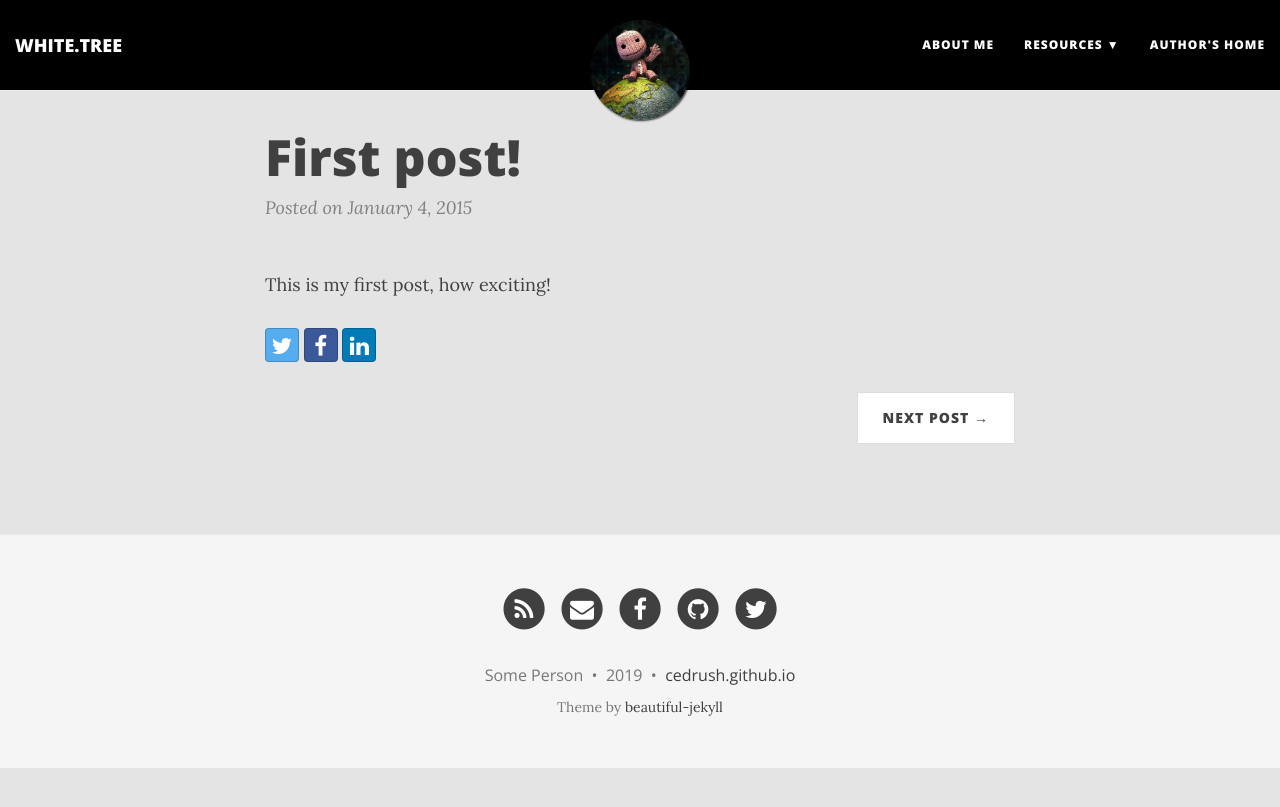
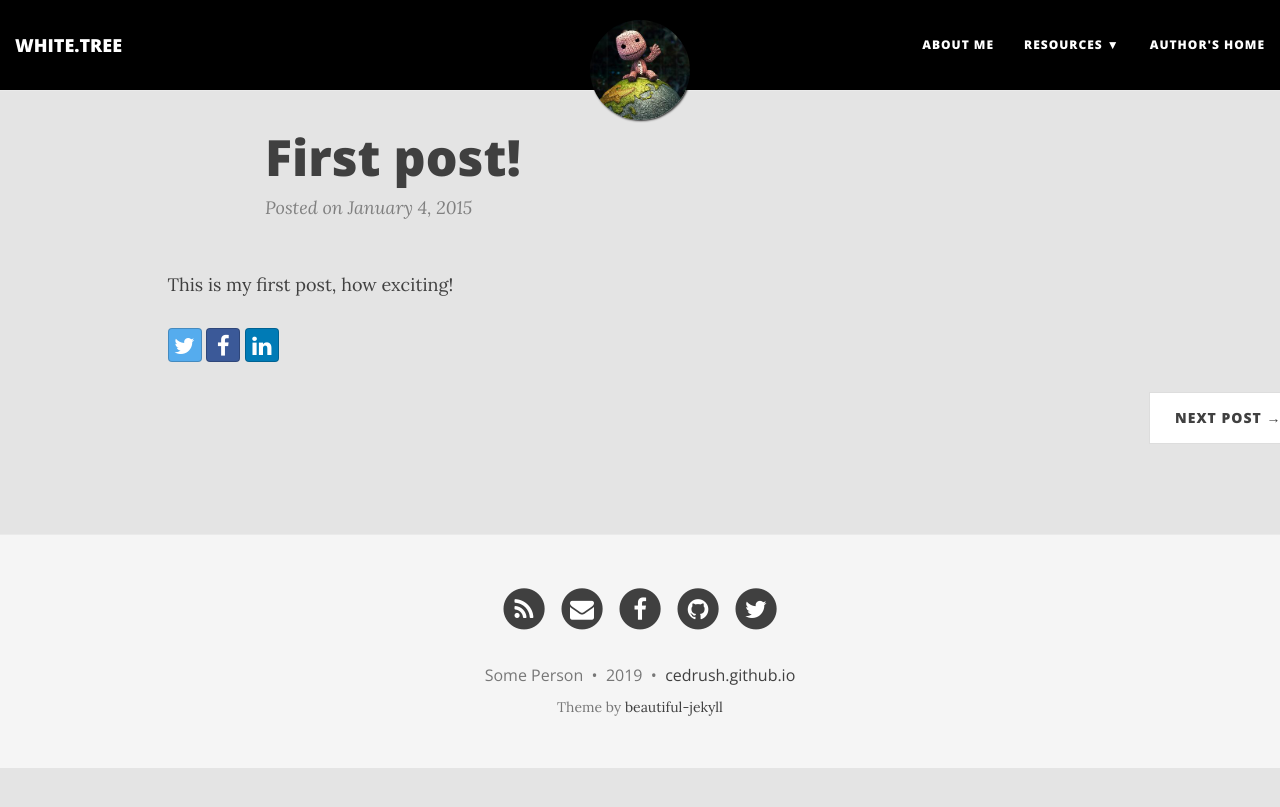
Before and after one commit to cedrush/cedrush.github.io, a Jekyll site: the page built from _posts/2015-01-04-first-post.md, in a window 1280 px wide. Shown: the top 807 px of the page. Built offline with Jekyll 4.4.1, drawn with Linux system fonts in a browser that asks for light colours; nearby versions of some CDN libraries.

Commit message:
Update post.html

```diff
--- a/_layouts/post.html
+++ b/_layouts/post.html
@@ -6,7 +6,7 @@
 
 <div class="container">
   <div class="row">
-    <div class="col-lg-8 col-lg-offset-2 col-md-10 col-md-offset-1">
+    <div class="col-lg-12 col-lg-offset-1 col-md-12 col-md-offset-1">
 
       {% if page.gh-repo %}
         {% assign gh_split =  page.gh-repo | split:'/'  %}
```
